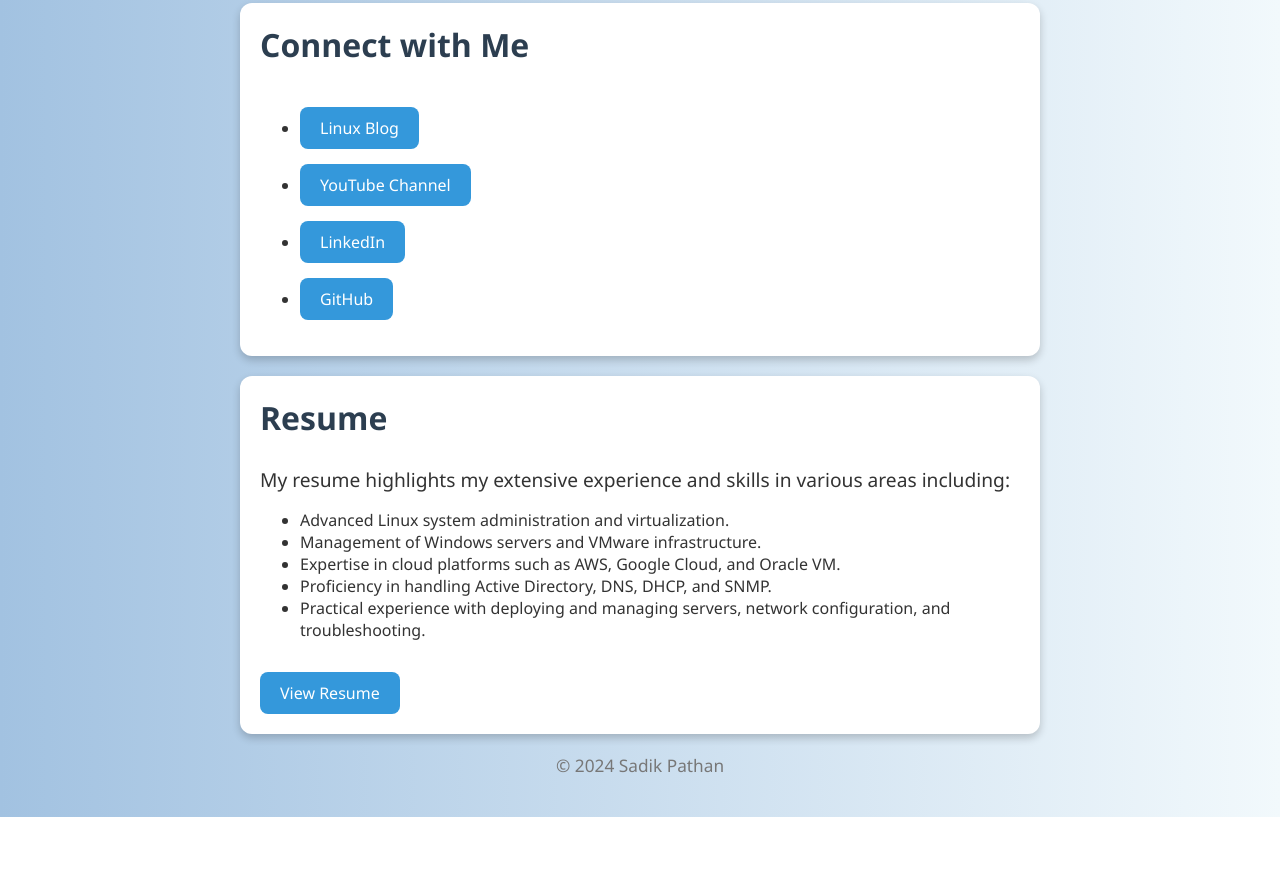
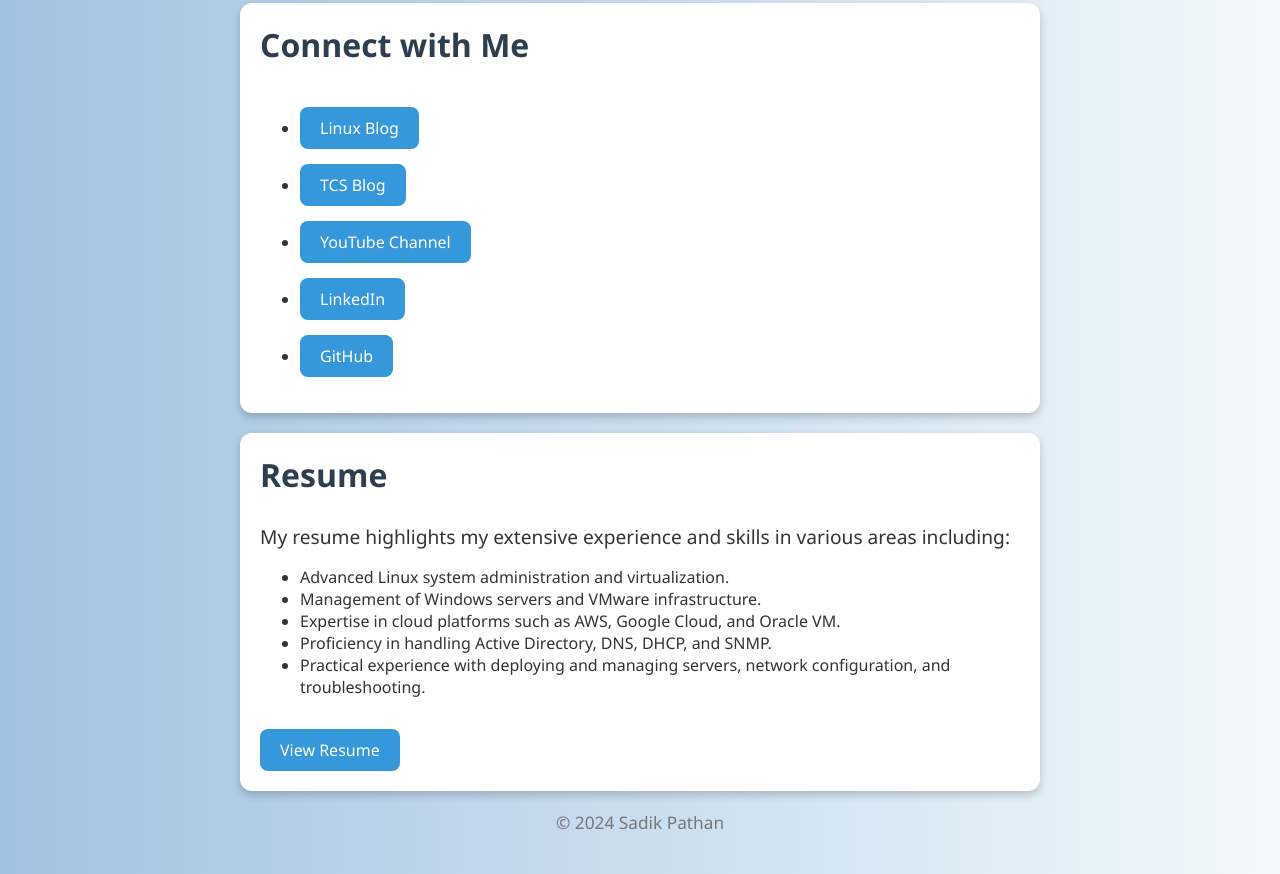
Before and after one commit to sadikpathanprojects/SadikPathan, a plain HTML site: page index.html in a window 1280 px wide. Shown: the part 2934-3808 px from the top of the page. Before the commit the page ends 3751 px from the top, so only its background shows below. Drawn offline with Linux system fonts and the light colour scheme.

Commit message:
Update index.html

```diff
--- a/index.html
+++ b/index.html
@@ -157,9 +157,11 @@
             <h2>Connect with Me</h2>
             <ul>
                 <li><a href="https://technolinuxx.blogspot.com" target="_blank">Linux Blog</a></li>
+				<li><a href="https://technoshinobi.blogspot.com" target="_blank">TCS Blog</a></li>
                 <li><a href="https://www.youtube.com/@SadikPathan" target="_blank">YouTube Channel</a></li>
                 <li><a href="https://www.linkedin.com/in/sadik-pathan/" target="_blank">LinkedIn</a></li>
                 <li><a href="https://github.com/sadikpathanprojects?tab=repositories" target="_blank">GitHub</a></li>
+
 
             </ul>
         </div>
```
